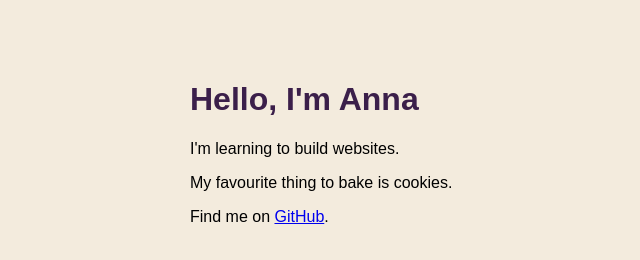
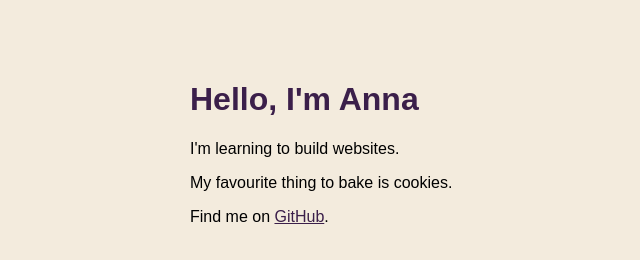
Before and after one commit to annaitchka/my-website, a plain HTML site: page index.html in a window 1280 px wide. Shown: the full height of the page, 150-790 px from the left. Drawn offline with Linux system fonts and the light colour scheme.

Commit message:
Make links purple

```diff
--- a/index.html
+++ b/index.html
@@ -7,6 +7,7 @@
      <style>
        body {font-family: sans-serif; background-color: #F3EBDD; max-width: 600px; margin: 40px auto; padding: 20px; }
        h1 { color: #3B1F4A; }
+       a { color: #3B1F4A;}
      </style>
    </head>
    <body>
```
